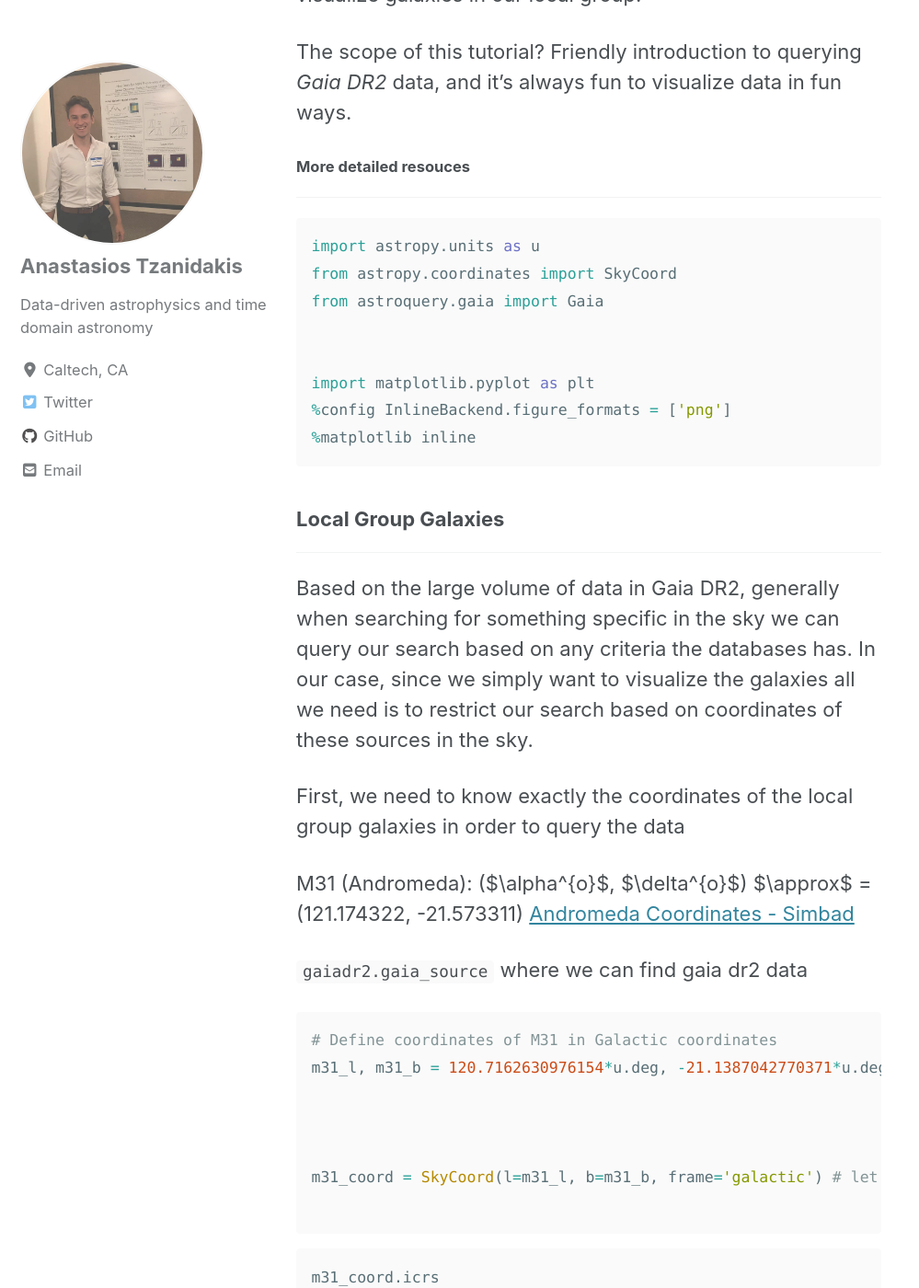
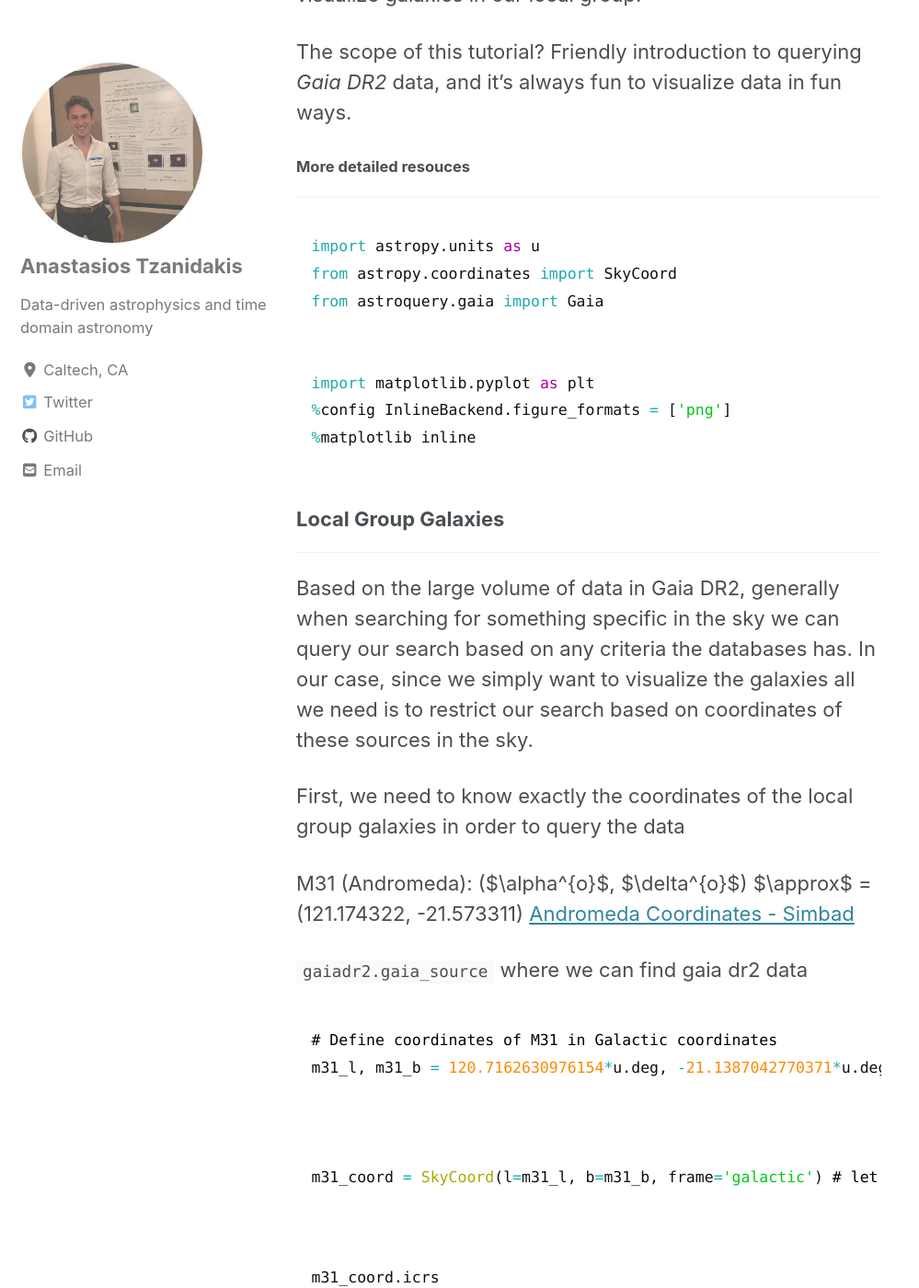
Before and after one commit to AndyTza/andytza.github.io, a Jekyll site: the page built from _posts/2020-02-03-GaiaDR2FUN.md, in a window 1280 px wide and 1400 px high, scrolled down 737 px. Shown: the whole window at 92% size, without its empty margins (0-999 px from the left). Built offline with Jekyll 4.4.1, drawn with Linux system fonts in a browser that asks for light colours; cached includes are drawn as plain includes; nearby versions of some CDN libraries.

Commit message:
new color, not working

```diff
--- a/assets/css/main.scss
+++ b/assets/css/main.scss
@@ -7,20 +7,20 @@
 @import "minimal-mistakes/skins/{{ site.minimal_mistakes_skin | default: 'default' }}"; // skin
 
 /* solarized light syntax highlighting (base16) */
-$base00: #fafafa !default;
-$base01: #073642 !default;
-$base02: #586e75 !default;
-$base03: #657b83 !default;
-$base04: #839496 !default;
-$base05: #586e75 !default;
-$base06: #eee8d5 !default;
-$base07: #fdf6e3 !default;
-$base08: #dc322f !default;
-$base09: #cb4b16 !default;
-$base0a: #b58900 !default;
-$base0b: #859900 !default;
-$base0c: #2aa198 !default;
-$base0d: #268bd2 !default;
-$base0e: #6c71c4 !default;
-$base0f: #d33682 !default;
+$base00: #ffffff;
+$base01: #e0e0e0;
+$base02: #d0d0d0;
+$base03: #b0b0b0;
+$base04: #000000;
+$base05: #101010;
+$base06: #151515;
+$base07: #202020;
+$base08: #ff0086;
+$base09: #fd8900;
+$base0a: #aba800;
+$base0b: #00c918;
+$base0c: #1faaaa;
+$base0d: #3777e6;
+$base0e: #ad00a1;
+$base0f: #cc6633;
 @import "minimal-mistakes"; // main partials
```
